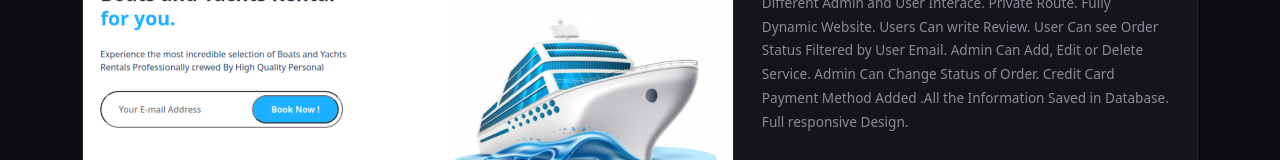
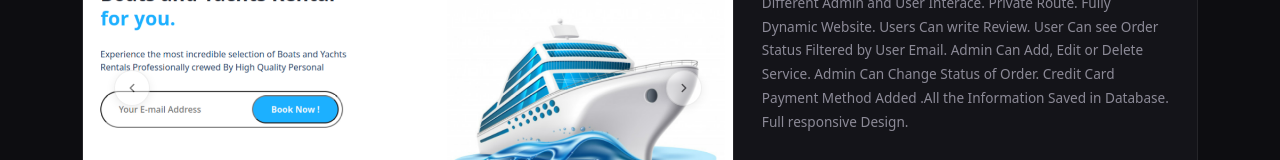
Before and after one commit to AhsanSium/AhsanSium-React-Portfolio, a React (Vite) app: page /projects in a window 1280 px wide. Shown: the part 545-705 px from the top of the page. Built offline with nearby package versions, Linux system fonts and the light colour scheme.

Commit message:
feat: enhance carousel controls with custom SVG icons and improved styles

```diff
--- a/src/Components/Projects/ProjectDetails/ProjectDetails.js
+++ b/src/Components/Projects/ProjectDetails/ProjectDetails.js
@@ -51,12 +51,20 @@ const ProjectDetails = ({ project, index }) => {
                   </div>
                 ))}
               </div>
-              <button className="carousel-control-prev" type="button" data-bs-target={`#${id}`} data-bs-slide="prev" style={{ width: 44 }}>
-                <span className="carousel-control-prev-icon" aria-hidden="true" />
+              <button className="carousel-control-prev" type="button" data-bs-target={`#${id}`} data-bs-slide="prev">
+                <span className="carousel-btn" aria-hidden="true">
+                  <svg width="14" height="14" viewBox="0 0 24 24" fill="none" stroke="currentColor" strokeWidth="2.5" strokeLinecap="round" strokeLinejoin="round">
+                    <polyline points="15 18 9 12 15 6" />
+                  </svg>
+                </span>
                 <span className="visually-hidden">Previous</span>
               </button>
-              <button className="carousel-control-next" type="button" data-bs-target={`#${id}`} data-bs-slide="next" style={{ width: 44 }}>
-                <span className="carousel-control-next-icon" aria-hidden="true" />
+              <button className="carousel-control-next" type="button" data-bs-target={`#${id}`} data-bs-slide="next">
+                <span className="carousel-btn" aria-hidden="true">
+                  <svg width="14" height="14" viewBox="0 0 24 24" fill="none" stroke="currentColor" strokeWidth="2.5" strokeLinecap="round" strokeLinejoin="round">
+                    <polyline points="9 18 15 12 9 6" />
+                  </svg>
+                </span>
                 <span className="visually-hidden">Next</span>
               </button>
             </div>
--- a/src/index.css
+++ b/src/index.css
@@ -484,6 +484,35 @@
   /* ── Blog ── */
   .blog-section img { border-radius: 8px; }
   .client-header { color: var(--t1); font-weight: 600; }
+
+  /* ── Carousel controls ── */
+  .carousel-control-prev,
+  .carousel-control-next {
+    width: 44px;
+    opacity: 1;
+  }
+
+  .carousel-btn {
+    display: flex;
+    align-items: center;
+    justify-content: center;
+    width: 36px;
+    height: 36px;
+    background: #fff;
+    border: 1px solid rgba(0,0,0,0.12);
+    border-radius: 50%;
+    color: #111;
+    box-shadow: 0 2px 10px rgba(0,0,0,0.15);
+    transition: background 0.18s, box-shadow 0.18s;
+    cursor: pointer;
+  }
+
+  .carousel-btn:hover {
+    background: var(--ac);
+    border-color: var(--ac);
+    color: var(--ac-txt);
+    box-shadow: 0 4px 16px rgba(0,0,0,0.22);
+  }
 }
 
 /* ─── Responsive ────────────────────────────────────────────────────────────── */
```
